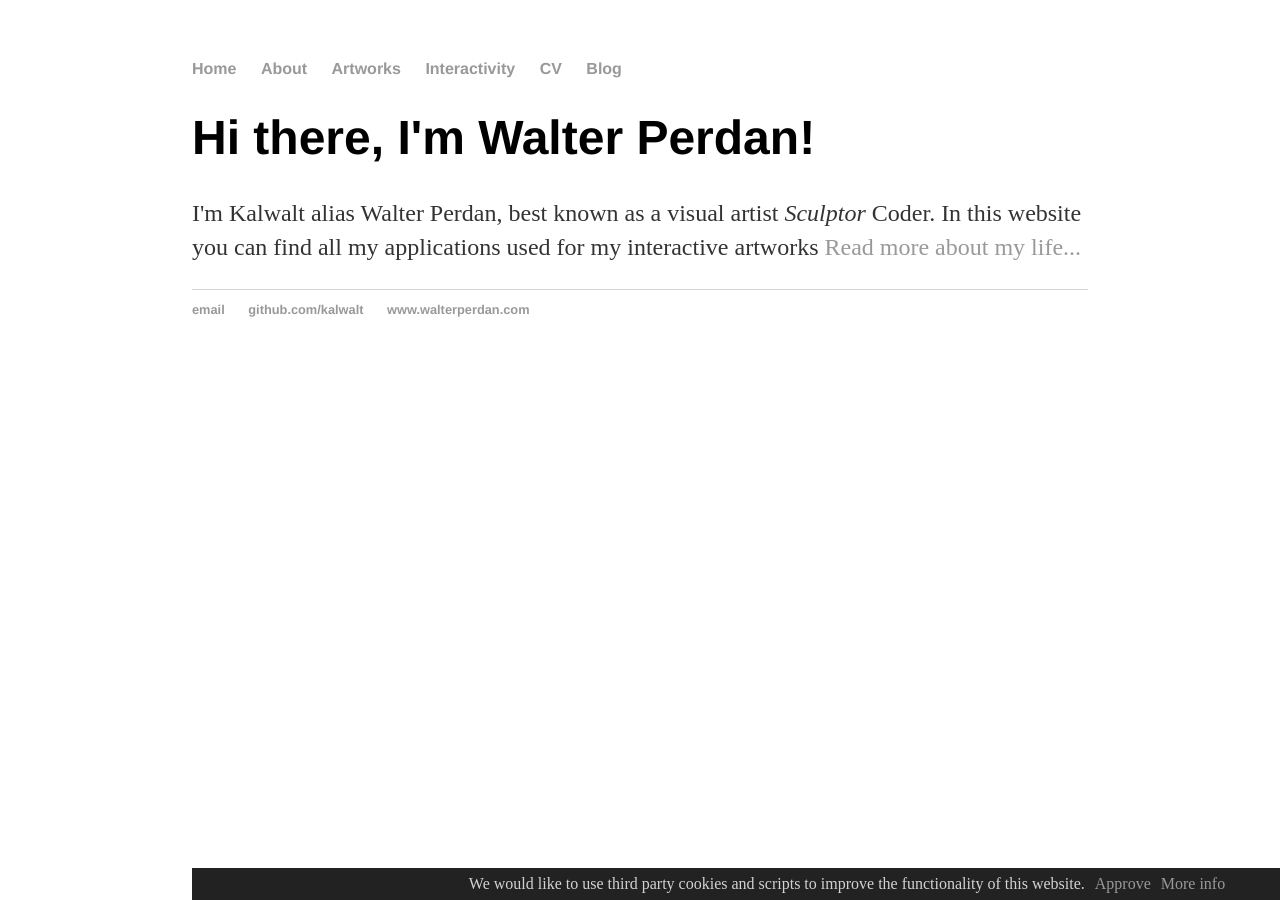
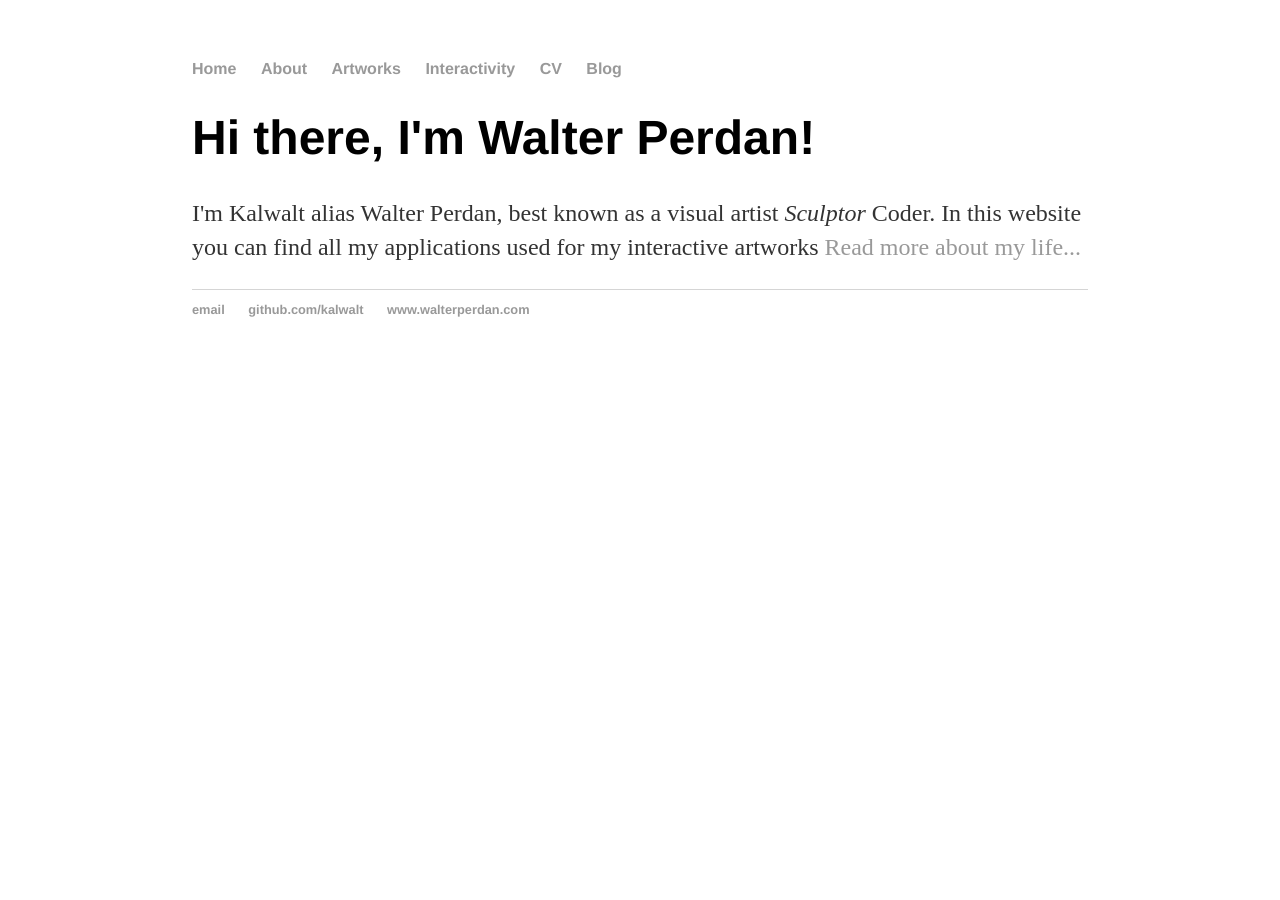
Before and after one commit to kalwalt/kalwalt.github.io, a Jekyll site: the page built from index.html, in a window 1280 px wide. Built offline with Jekyll 4.4.1, drawn with Linux system fonts in a browser that asks for light colours; comment, search, counter and statistics services are not loaded; part of the change alters nothing that is shown.

Commit message:
deleting old cooki-consent adding the new one

```diff
--- a/_includes/cookie-consent.html
+++ /dev/null
@@ -1,45 +0,0 @@
-<style>
-    #cookie-notice {padding: 7px 15px; display: none; text-align: center; position: fixed; bottom: 0; width: 100%; background: #222; color: rgba(255,255,255,0.8);}
-    #cookie-notice a {cursor: pointer; margin-left: 10px;}
-    @media (max-width: 767px) {
-        #cookie-notice span {display: block; padding-top: 3px; margin-bottom: 13px;}
-        #cookie-notice a {position: relative; bottom: 4px;}
-    }
-</style>
-<div id="cookie-notice"><span>We would like to use third party cookies and scripts to improve the functionality of this website.</span><a id="cookie-notice-accept" class="btn btn-primary btn-sm">Approve</a><a href="/privacy" class="btn btn-primary btn-sm">More info</a></div>
-<script>
-    function createCookie(name,value,days) {
-        var expires = "";
-        if (days) {
-            var date = new Date();
-            date.setTime(date.getTime() + (days*24*60*60*1000));
-            expires = "; expires=" + date.toUTCString();
-        }
-        document.cookie = name + "=" + value + expires + "; path=/";
-    }
-    function readCookie(name) {
-        var nameEQ = name + "=";
-        var ca = document.cookie.split(';');
-        for(var i=0;i < ca.length;i++) {
-            var c = ca[i];
-            while (c.charAt(0)==' ') c = c.substring(1,c.length);
-            if (c.indexOf(nameEQ) == 0) return c.substring(nameEQ.length,c.length);
-        }
-        return null;
-    }
-    function eraseCookie(name) {
-        createCookie(name,"",-1);
-    }
-
-    if(readCookie('cookie-notice-dismissed')=='true') {
-        //{% include ga.js %}
-        //{% include chatbutton.js %}
-    } else {
-        $('#cookie-notice').show();
-    }
-    $('#cookie-notice-accept').click(function() {
-        createCookie('cookie-notice-dismissed','true',31);
-        $('#cookie-notice').hide();
-    });
-
-</script>
--- a/_layouts/default.html
+++ b/_layouts/default.html
@@ -8,6 +8,22 @@
     <style>
     {% include main.css %}
     </style>
+		<link rel="stylesheet" type="text/css" href="//cdnjs.cloudflare.com/ajax/libs/cookieconsent2/3.1.0/cookieconsent.min.css" />
+<script src="//cdnjs.cloudflare.com/ajax/libs/cookieconsent2/3.1.0/cookieconsent.min.js"></script>
+<script>
+window.addEventListener("load", function(){
+window.cookieconsent.initialise({
+  "palette": {
+    "popup": {
+      "background": "#237afc"
+    },
+    "button": {
+      "background": "#fff",
+      "text": "#237afc"
+    }
+  }
+})});
+</script>
 		</head>
 		<body>
 			<nav>
@@ -32,7 +48,5 @@
               <li><a href="https://www.walterperdan.com">www.walterperdan.com</a></li>
 				</ul>
 			</footer>
-			<script src="https://ajax.googleapis.com/ajax/libs/jquery/3.3.1/jquery.min.js"></script>
-      {% include cookie-consent.html %}
 		</body>
 	</html>
```
